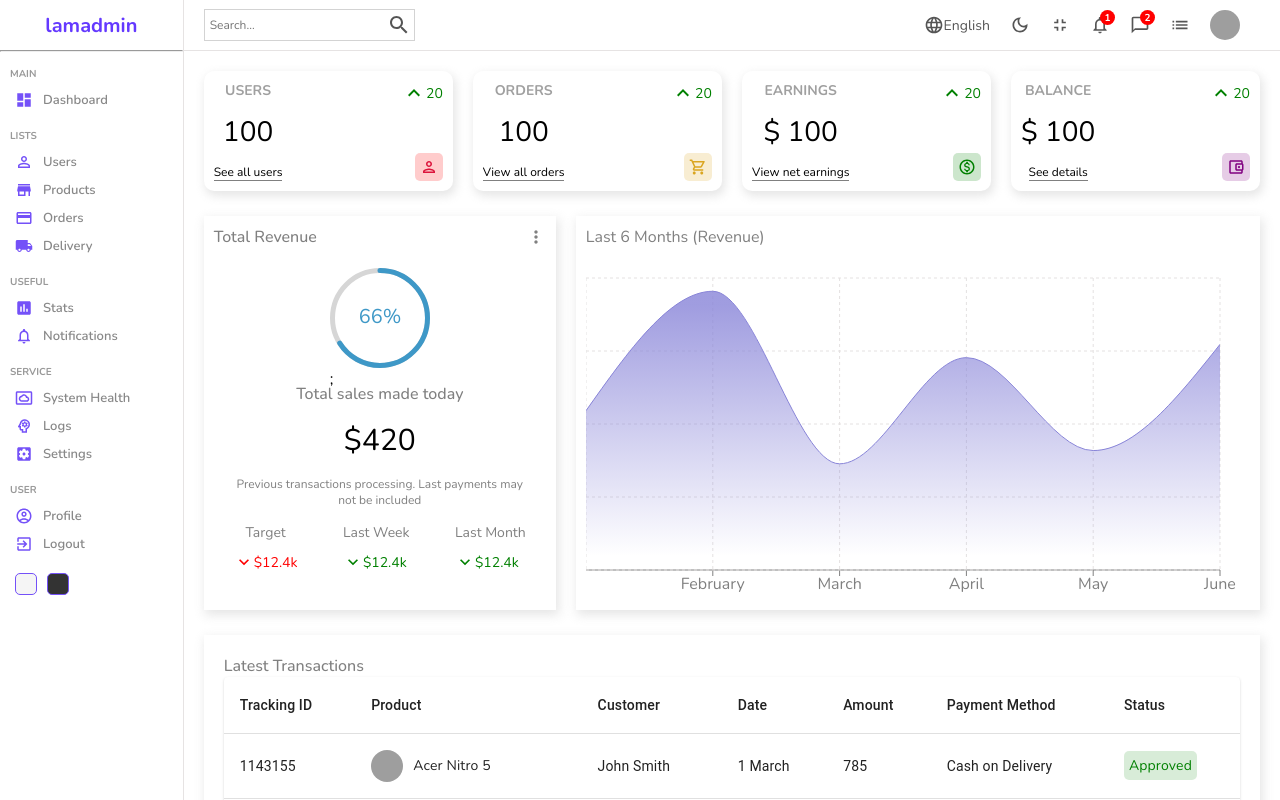
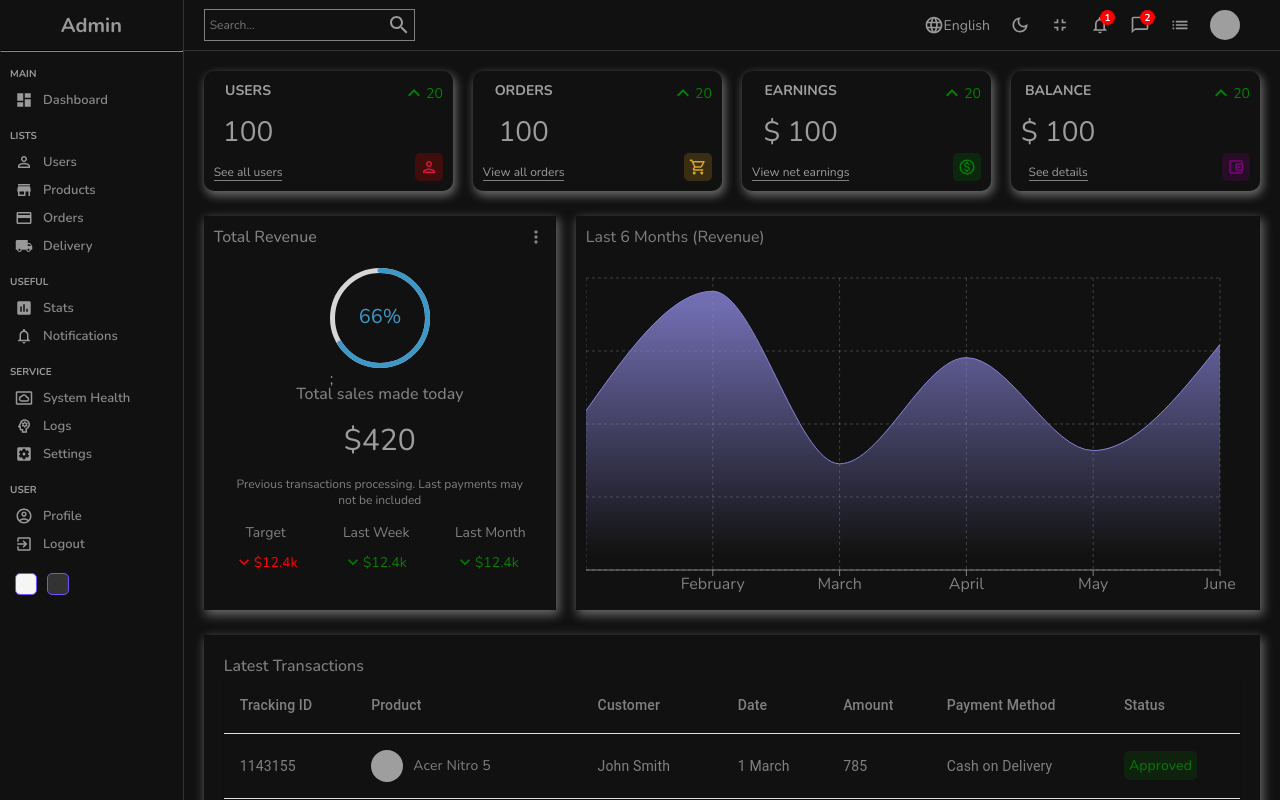
Before and after one commit to MohammadAhmad27/AdminDashboard-React, a React (Create React App) app: page / in a window 1280 px wide. Shown: the top 800 px of the page. Built offline with nearby package versions, Linux system fonts and the light colour scheme; grey boxes are pictures that could not be loaded.

Commit message:
Updated App.js, DataTable.jsx, datatable.scss, and Sidebar.jsx with new imports, styles, and link components

```diff
--- a/src/App.js
+++ b/src/App.js
@@ -5,11 +5,12 @@
 import Single from "./pages/single/Single";
 import New from "./pages/new/New";
 import { productInputs, userInputs } from "./formSource";
+import "./style/dark.scss"
 
 
 function App() {
   return (
-    <div className="App">
+    <div className="app dark">
       <Router>
         <Routes>
           <Route path="/">
--- a/src/components/datatable/DataTable.jsx
+++ b/src/components/datatable/DataTable.jsx
@@ -1,8 +1,8 @@
 import "./datatable.scss"
 import * as React from 'react';
 import { DataGrid } from '@mui/x-data-grid';
-import Paper from '@mui/material/Paper';
 import { userColumns, userRows } from "../../datatablesource";
+import { Link } from "react-router-dom";
 
 
 const paginationModel = { page: 0, pageSize: 9 };
@@ -16,7 +16,9 @@
       renderCell: (params) => {
         return (
           <div className="cellAction">
+            <Link to='/users/test' style={{ textDecoration: 'none' }}>
               <div className="viewButton">View</div>
+            </Link>
             <div className="deleteButton">Delete</div>
           </div>
         );
@@ -26,7 +28,14 @@
 
   return (
     <div className="datatable">
+      <div className="datatableTitle">
+        Add New User
+        <Link to='/users/new' style={{ textDecoration: 'none' }} className="link">
+          Add New
+        </Link>
+      </div>
       <DataGrid
+      className="datagrid"
         rows={userRows}
         columns={userColumns.concat(actionColumn)}
         initialState={{ pagination: { paginationModel } }}
--- a/src/components/datatable/datatable.scss
+++ b/src/components/datatable/datatable.scss
@@ -1,6 +1,27 @@
 .datatable {
   height: 600px;
   padding: 20px;
+
+  .datatableTitle {
+    width: 100%;
+    font-size: 24px;
+    margin-bottom: 10px;
+    color: gray;
+    display: flex;
+    align-items: center;
+    justify-content: space-between;
+
+    .link {
+      text-decoration: none;
+      color: green;
+      font-size: 16px;
+      font-weight: 400;
+      border: 1px solid green;
+      padding: 8px;
+      border-radius: 8px;
+      cursor: pointer;
+    }
+  }
 
   .cellWithImg {
     display: flex;
@@ -33,7 +54,6 @@
     }
   }
 
-
   .cellAction {
     display: flex;
     align-items: center;
--- a/src/components/sidebar/Sidebar.jsx
+++ b/src/components/sidebar/Sidebar.jsx
@@ -12,12 +12,15 @@
 import SettingsSystemDaydreamOutlinedIcon from "@mui/icons-material/SettingsSystemDaydreamOutlined";
 import PsychologyOutlinedIcon from "@mui/icons-material/PsychologyOutlined";
 import AccountCircleOutlinedIcon from "@mui/icons-material/AccountCircleOutlined";
+import { Link } from "react-router-dom";
 
 export default function Sidebar() {
     return (
         <div className='sidebar'>
             <div className="top">
-                <span className="logo">lamadmin</span>
+                <Link to='/' style={{ textDecoration: 'none' }}>
+                    <span className="logo">Admin</span>
+                </Link>
             </div>
             <hr />
             <div className="center">
@@ -28,14 +31,18 @@
                         <span>Dashboard</span>
                     </li>
                     <p className="title">LISTS</p>
+                    <Link to='/users' style={{ textDecoration: 'none' }}>
                         <li>
                             <PersonOutlineIcon className='icon' />
                             <span>Users</span>
                         </li>
+                    </Link>
+                    <Link to='/products' style={{ textDecoration: 'none' }}>
                         <li>
                             <StoreIcon className='icon' />
                             <span>Products</span>
                         </li>
+                    </Link>
                     <li>
                         <CreditCardIcon className='icon' />
                         <span>Orders</span>
--- /dev/null
+++ b/src/style/dark.scss
@@ -0,0 +1,69 @@
+.app.dark {
+    background-color: #111;
+    color: rgb(156, 156, 156);
+
+    .chartGrid {
+      stroke: rgba(228, 228, 228, 0.219);
+    }
+
+    .table {
+      background-color: #111;
+
+      .tableCell {
+        color: gray;
+      }
+    }
+
+    .navbar {
+      color: #999;
+      border-color: #333;
+
+      .search {
+        border-color: gray;
+      }
+    }
+
+    .sidebar {
+      background-color: #111;
+      border-color: #333;
+
+      .top {
+        .logo {
+          color: #999;
+        }
+      }
+      hr {
+        border-color: #333;
+      }
+
+      ul {
+        li {
+          &:hover {
+            background-color: #333;
+          }
+
+          .icon {
+            color: #999;
+          }
+        }
+      }
+    }
+
+    .datatable {
+      .datagrid {
+        color: gray;
+        border: none;
+
+        .viewButton,
+        .deleteButton,
+        .cellWithStatus {
+          color: gray;
+          border: none;
+        }
+      }
+    }
+
+    input{
+        background-color: transparent;
+    }
+  }
```
Lines whose indentation alone changed are shown as unchanged.
